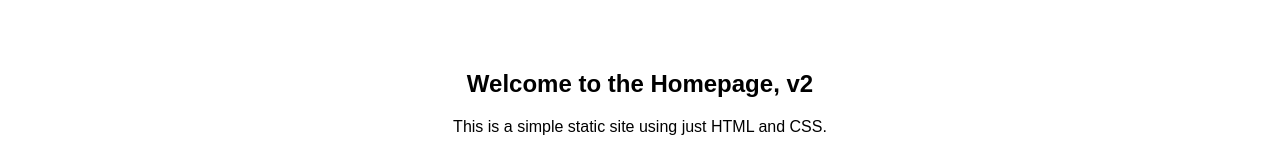
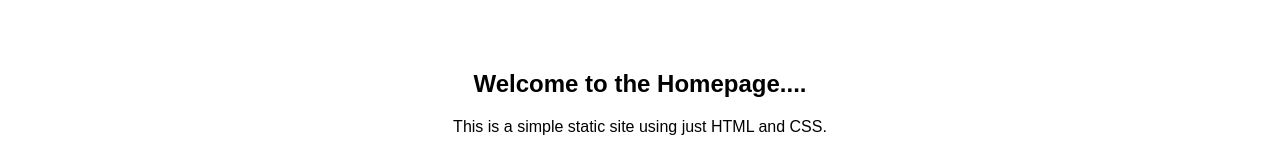
Before and after one commit to swapnilpawar8767/oc-project, a website: page public/index.html in a window 1280 px wide. Shown: the part 148-308 px from the top of the page. Drawn offline with Linux system fonts and the light colour scheme.

Commit message:
Update index.html

```diff
--- a/public/index.html
+++ b/public/index.html
@@ -45,7 +45,7 @@
   </header>
 
   <section id="home">
-    <h2>Welcome to the Homepage, v2</h2>
+    <h2>Welcome to the Homepage....</h2>
     <p>This is a simple static site using just HTML and CSS.</p>
   </section>
 
```
